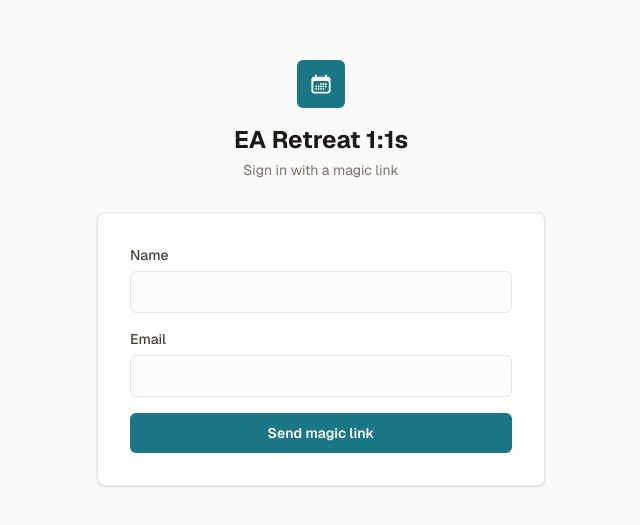
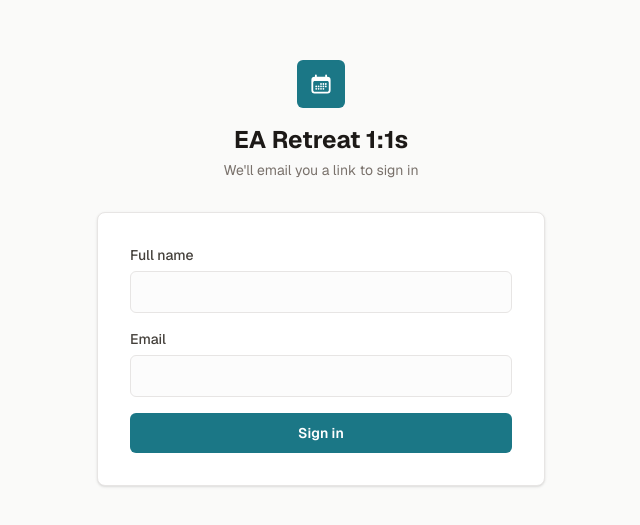
Before and after one commit to jesenator/one-on-one-app, a Next.js app: page /login in a window 1280 px wide. Shown: the part 127-652 px from the top of the page, without its empty margins (319-959 px from the left). Built offline with nearby package versions, Linux system fonts and the light colour scheme.

Commit message:
clearer log in text

```diff
--- a/app/login/LoginForm.tsx
+++ b/app/login/LoginForm.tsx
@@ -38,7 +38,7 @@ export default function LoginForm() {
           </svg>
         </div>
         <h1 className="text-2xl font-bold text-stone-900">EA Retreat 1:1s</h1>
-        <p className="text-sm text-stone-500 mt-1">Sign in with a magic link</p>
+        <p className="text-sm text-stone-500 mt-1">We&apos;ll email you a link to sign in</p>
       </div>
       <div className="bg-white rounded-lg border border-stone-200 shadow-sm p-8">
         {sent ? (
@@ -53,7 +53,7 @@ export default function LoginForm() {
         ) : (
           <form onSubmit={submit} className="space-y-4">
             <div>
-              <label className="block text-sm font-medium text-stone-700 mb-1.5">Name</label>
+              <label className="block text-sm font-medium text-stone-700 mb-1.5">Full name</label>
               <input
                 required
                 value={name}
@@ -84,7 +84,7 @@ export default function LoginForm() {
               disabled={loading}
               className="w-full bg-accent-500 text-white rounded-md py-2.5 text-sm font-semibold disabled:opacity-50 hover:bg-accent-600 transition"
             >
-              {loading ? "Sending..." : "Send magic link"}
+              {loading ? "Sending email..." : "Sign in"}
             </button>
           </form>
         )}
```
